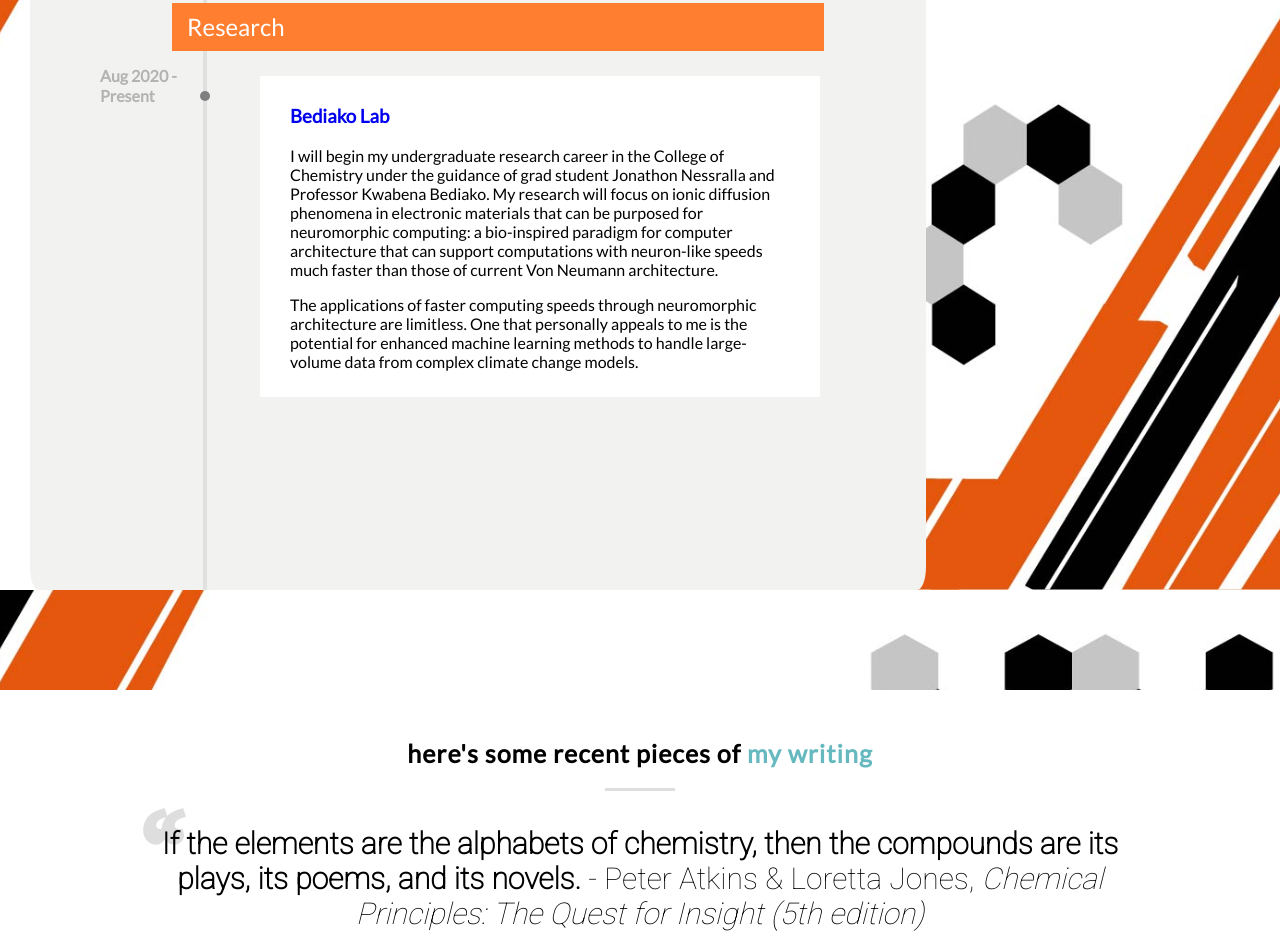
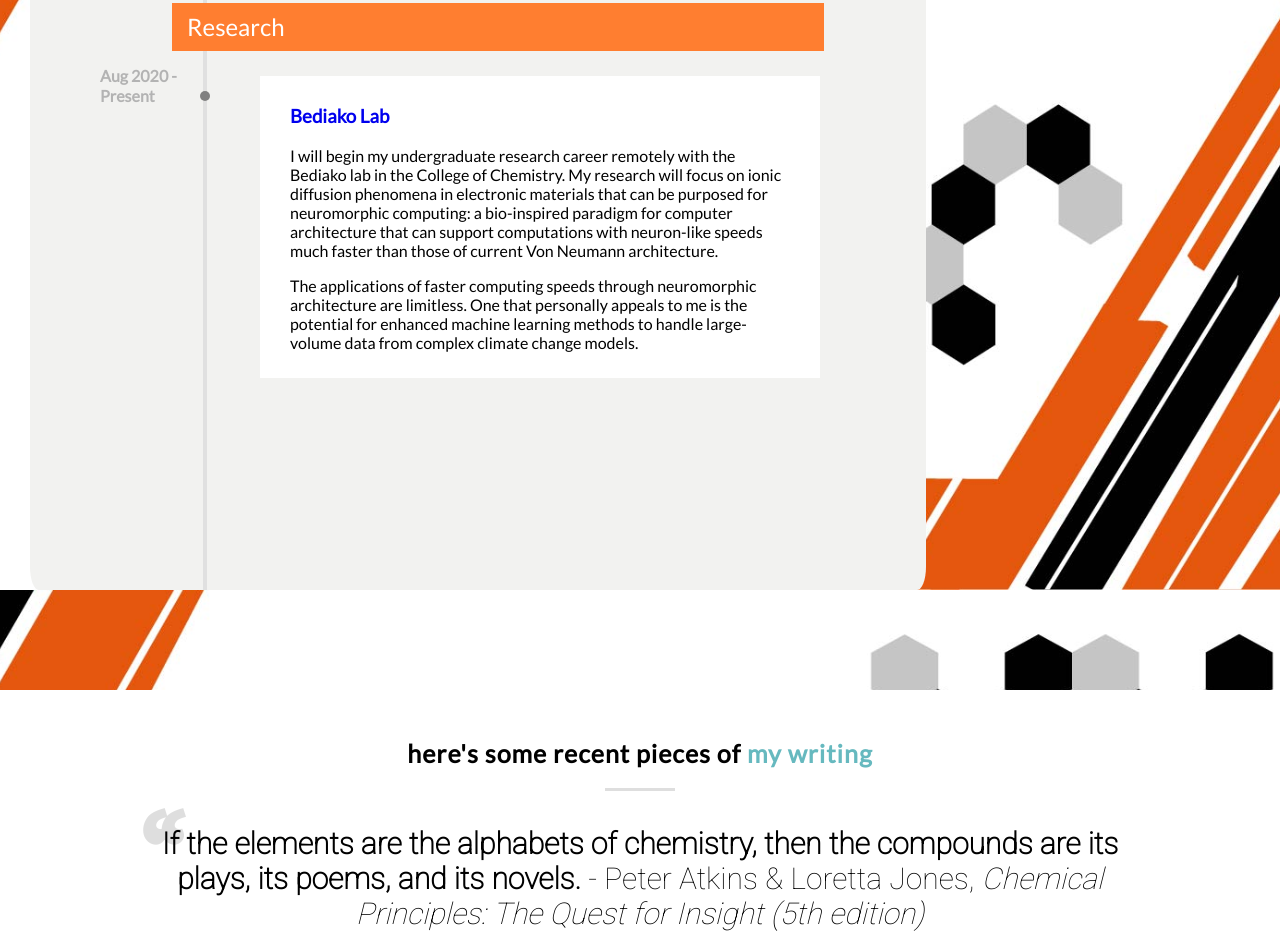
Before and after one commit to bryank-js/bryank-js.github.io, a plain HTML site: page index.html in a window 1280 px wide. Shown: the part 3210-4153 px from the top of the page. Drawn offline with nearby package versions, Linux system fonts and the light colour scheme; files whose address does not match are found by name.

Commit message:
Update index.html

```diff
--- a/index.html
+++ b/index.html
@@ -140,9 +140,6 @@
 			</div>-->
 		</div>
 	</section>
-	<!--<section id="about-cc" class="section-about-cc">
-		<div>Hey</div>
-	</section>-->
 	<!--Experience-->
 	<section id="experience" class="section-exp">
 		<div class="parallax"></div>
@@ -270,7 +267,7 @@
 					<div class="wow animate__animated animate__fadeInRight">
 					<div class="timeline-content">
 						<h3><a href="https://www.bediakolab.org/" target="_blank" style="text-decoration: none" style="color: #696969">Bediako Lab</a></h3>
-						<p> I will begin my undergraduate research career in the College of Chemistry under the guidance of grad student Jonathon Nessralla and Professor Kwabena Bediako. My research will focus on ionic diffusion phenomena in electronic materials that can be purposed for neuromorphic computing: a bio-inspired paradigm for computer architecture that can support computations with neuron-like speeds much faster than those of current Von Neumann architecture.
+						<p> I will begin my undergraduate research career remotely with the Bediako lab in the College of Chemistry. My research will focus on ionic diffusion phenomena in electronic materials that can be purposed for neuromorphic computing: a bio-inspired paradigm for computer architecture that can support computations with neuron-like speeds much faster than those of current Von Neumann architecture.
 						</p>
 						<p> The applications of faster computing speeds through neuromorphic architecture are limitless. One that personally appeals to me is the potential for enhanced machine learning methods to handle large-volume data from complex climate change models.
 						</p>
```
